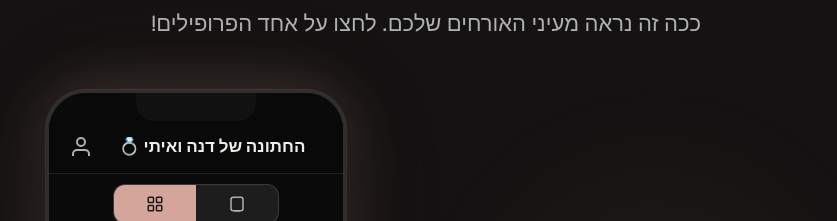
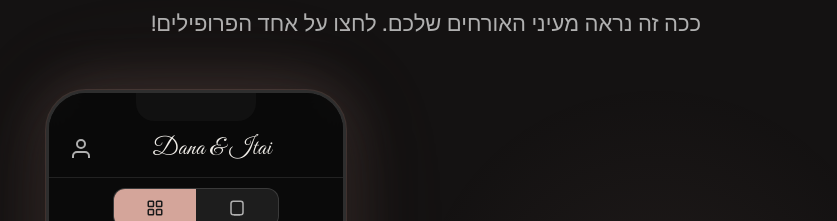
Before and after one commit to tnaydnov/eventa, a Next.js app: page /dating in a window 1280 px wide. Shown: the part 1780-2001 px from the top of the page, without its empty margins (214-1051 px from the left). Built offline with nearby package versions, Linux system fonts and the light colour scheme.

Commit message:
Demo header: English cursive title matching real app style

```diff
--- a/src/app/dating/_components/DemoPhone.tsx
+++ b/src/app/dating/_components/DemoPhone.tsx
@@ -194,7 +194,7 @@ export default function DemoPhone() {
   // ── Header (exact match of AppHeader.tsx) ──
   const renderHeader = () => (
     <header className="demo-header">
-      <h1>החתונה של דנה ואיתי 💍</h1>
+      <h1>Dana & Itai</h1>
       <button className="demo-header-btn" onClick={() => setScreen('profile')}>{I.person}</button>
     </header>
   );
--- a/src/app/styles/landing.css
+++ b/src/app/styles/landing.css
@@ -628,7 +628,7 @@
   background: rgba(10,10,10,0.75); backdrop-filter: blur(12px);
   border-bottom: 1px solid rgba(255,255,255,0.10);
 }
-.demo-header h1 { font-size: 17px; font-weight: 600; margin: 0; flex: 1; text-align: center; }
+.demo-header h1 { font-family: var(--font-script, 'Great Vibes', cursive); font-size: 24px; font-weight: 400; margin: 0; flex: 1; text-align: center; letter-spacing: 0.5px; direction: ltr; }
 .demo-header-btn { border: none; background: none; color: var(--text-muted); cursor: pointer; padding: 4px; display: flex; align-items: center; }
 
 /* ── Tab Bar (matches real .tab-bar - 3 buttons, flex-col, 10px label, 22px icon) ── */
```
